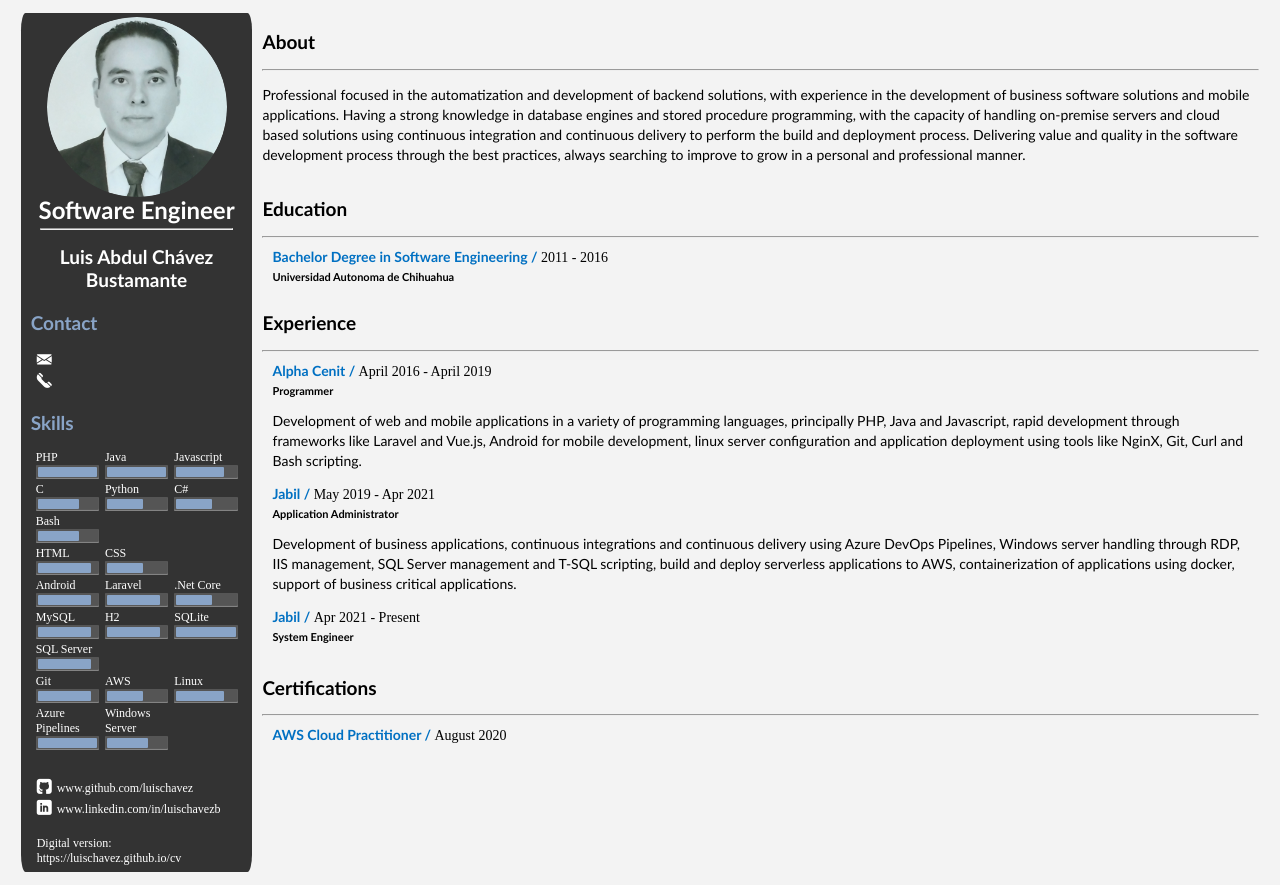
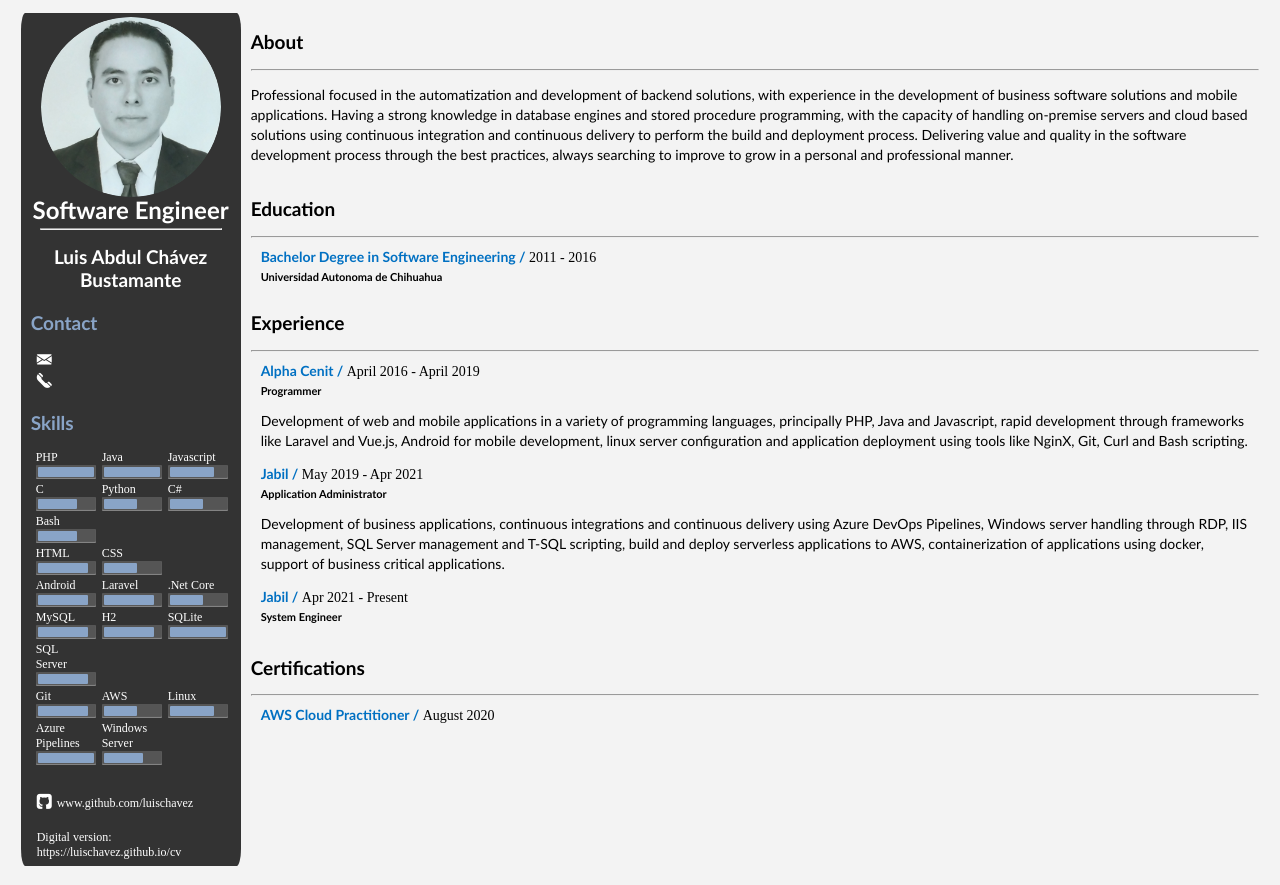
Before and after one commit to luischavez/cv, a plain HTML site: page index.html in a window 1280 px wide. Drawn offline with Linux system fonts and the light colour scheme; a script that the page names is missing.

Commit message:
Update index.html

```diff
--- a/index.html
+++ b/index.html
@@ -116,11 +116,6 @@
                             <i class="flaticon-github-sign"></i>www.github.com/luischavez
                         </a>
                     </li>
-                    <li>
-                        <a href="https://www.linkedin.com/in/luischavezb" target="_blank">
-                            <i class="flaticon-linkedin"></i>www.linkedin.com/in/luischavezb
-                        </a>
-                    </li>
                     <br>
                     <li>
                         Digital version:
```
